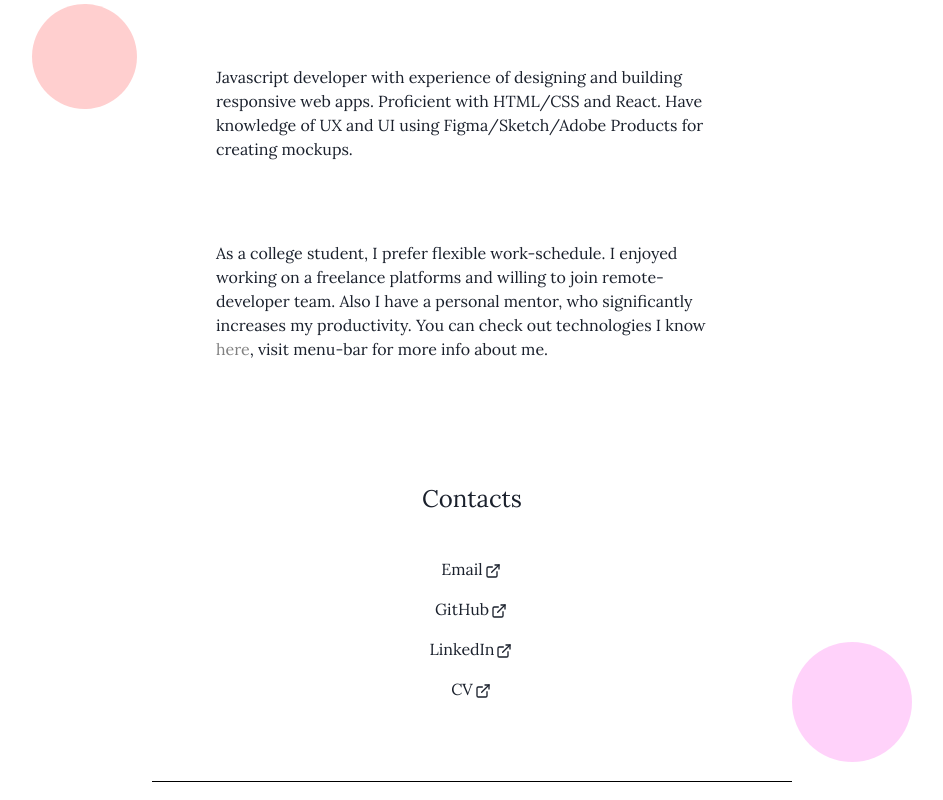
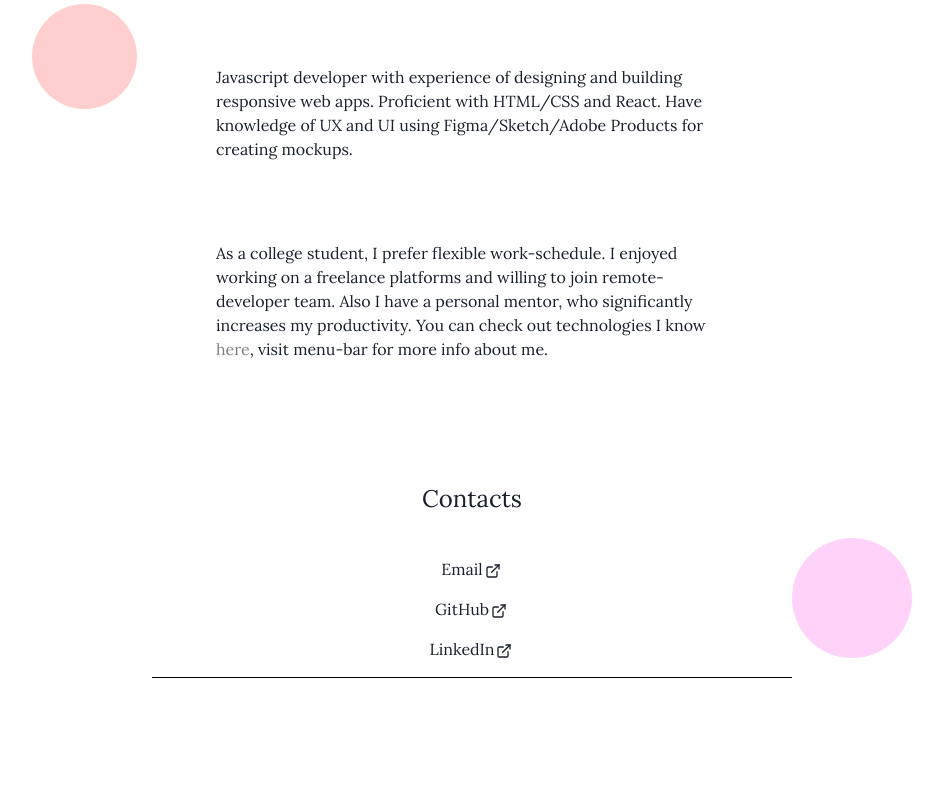
Before and after one commit to olyan-slob/my-web, a React (Create React App) app: page / in a window 1280 px wide. Shown: the part 504-1304 px from the top of the page, without its empty margins (168-1111 px from the left). After the commit the page ends 1262 px from the top, so only its background shows below. Built offline with nearby package versions, Linux system fonts and the light colour scheme.

Commit message:
feat: remove cv

```diff
--- a/src/pages/about-me.jsx
+++ b/src/pages/about-me.jsx
@@ -62,15 +62,6 @@ export const AboutMePage = () => {
           LinkedIn
           <ExternalLinkIcon mx="2px" />
         </Link>
-        <Link
-          zIndex="2"
-          mb="20"
-          href="https://app.enhancv.com/share/12ae3be6?utm_medium=growth&utm_campaign=share-resume&utm_source=dynamic"
-          isExternal
-        >
-          CV
-          <ExternalLinkIcon mx="2px" />
-        </Link>
       </BubbleLayout>
     </Flex>
   );
```
